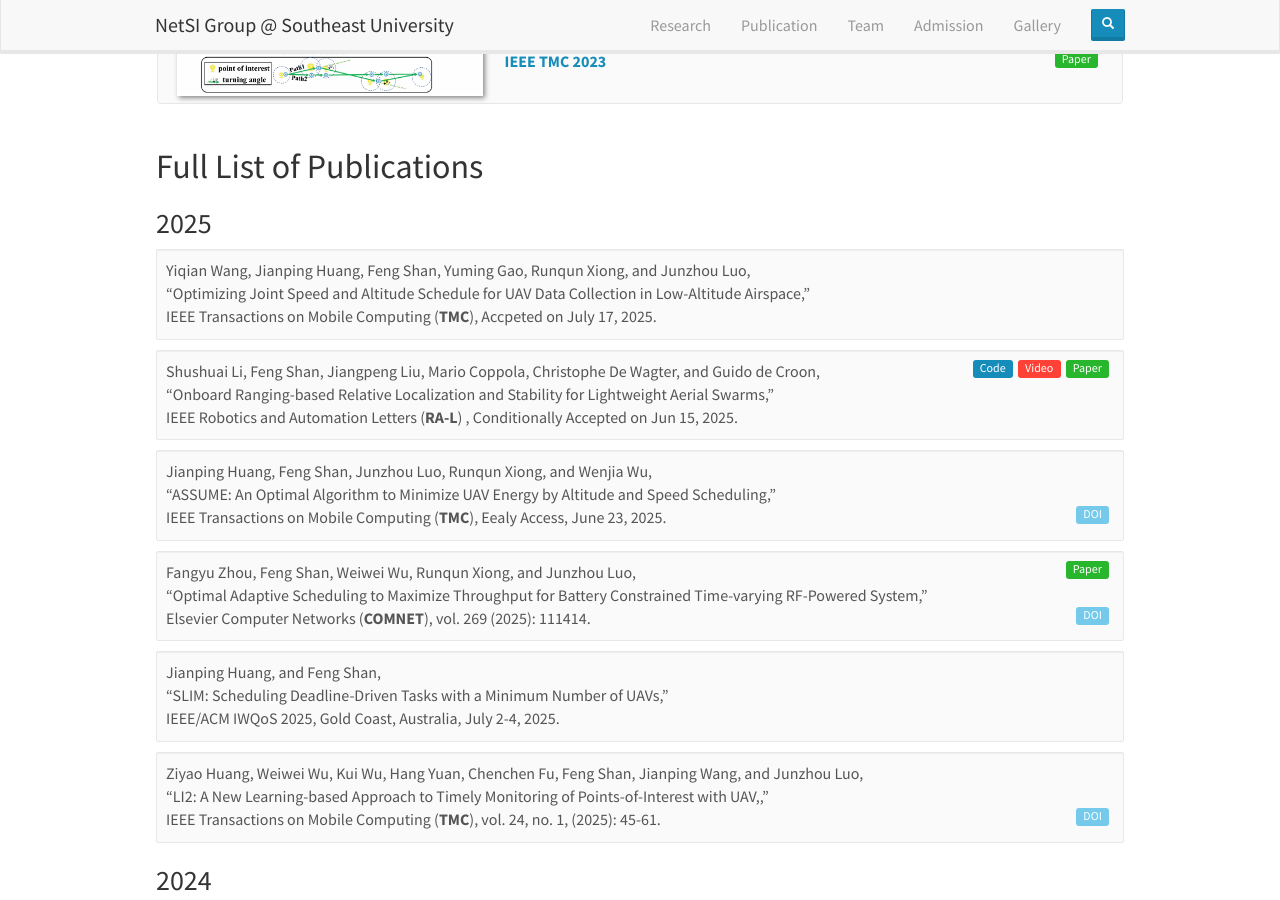
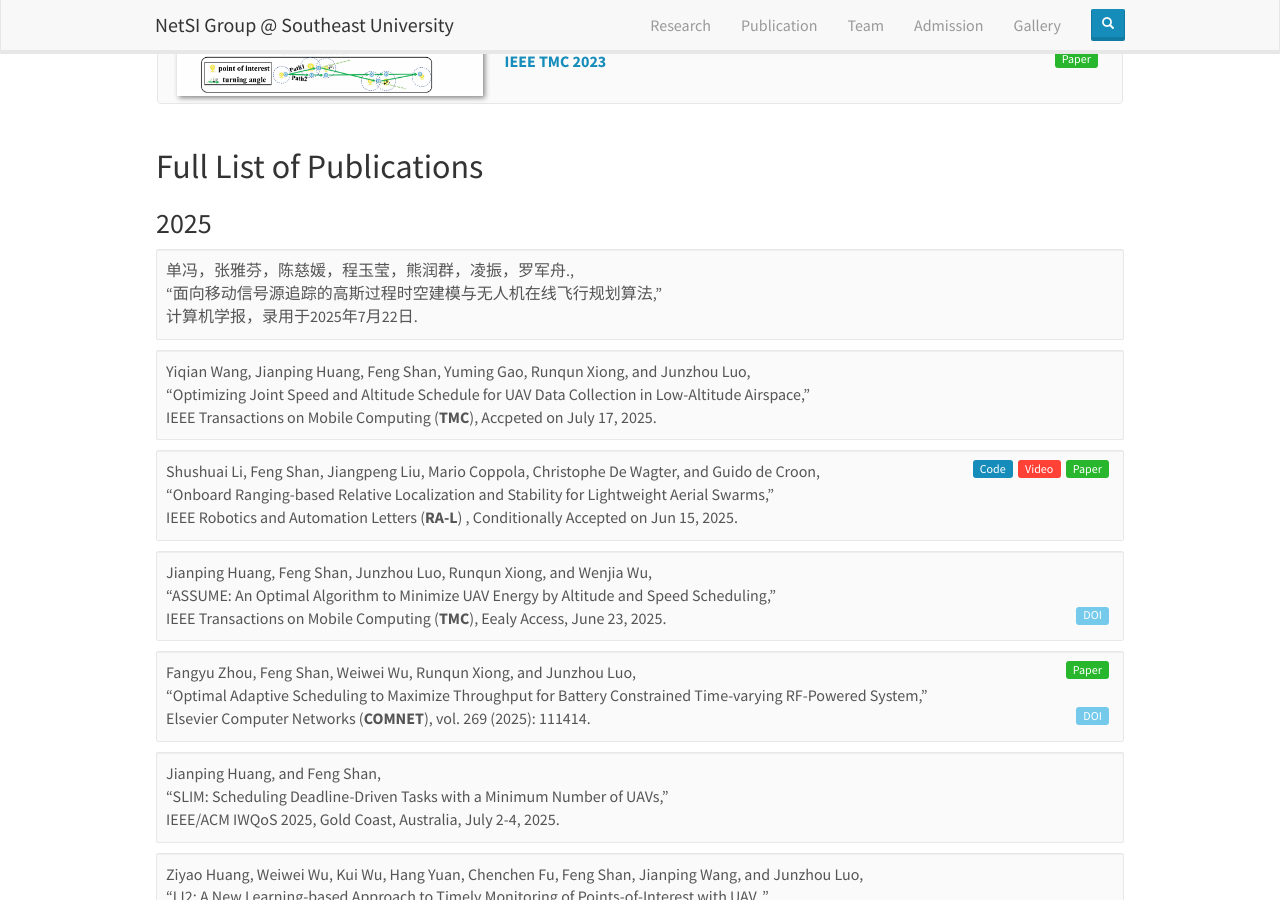
Before and after one commit to SEU-NetSI/seu-netsi.github.io, a Jekyll site: the page built from _pages/publications.md, in a window 1280 px wide and 900 px high, scrolled down 645 px. Built offline with Jekyll 4.4.1, drawn with Linux system fonts in a browser that asks for light colours; nearby versions of some CDN libraries.

Commit message:
update 计算机学报 源追踪 netsi

```diff
--- a/_data/news.yml
+++ b/_data/news.yml
@@ -1,3 +1,6 @@
+
+- date: July 22, 2025
+  headline: "Our paper `面向移动信号源追踪的高斯过程时空建模与无人机在线飞行规划算法' was accepted by 计算机学报."
 
 - date: July 17, 2025
   headline: "Our paper `Optimizing Joint Speed and Altitude Schedule for UAV Data Collection in Low-Altitude Airspace' was accepted by IEEE Transactions on Mobile Computing (TMC)."
--- a/_data/publist.yml
+++ b/_data/publist.yml
@@ -1,3 +1,19 @@
+
+- id: WHSGXL-TMC25
+  year: 2025
+  authors: 单冯，张雅芬，陈慈媛，程玉莹，熊润群，凌振，罗军舟.
+  title: "面向移动信号源追踪的高斯过程时空建模与无人机在线飞行规划算法"
+  pubinfo: "计算机学报，录用于2025年7月22日."
+  link:
+    paper: placeholder
+    code: placeholder
+    slide: placeholder
+    video: placeholder
+    doi: placeholder
+  highlight:
+    attr: 0
+  bibtex: placeholder
+  category: sourcest
 
 - id: WHSGXL-TMC25
   year: 2025
```
